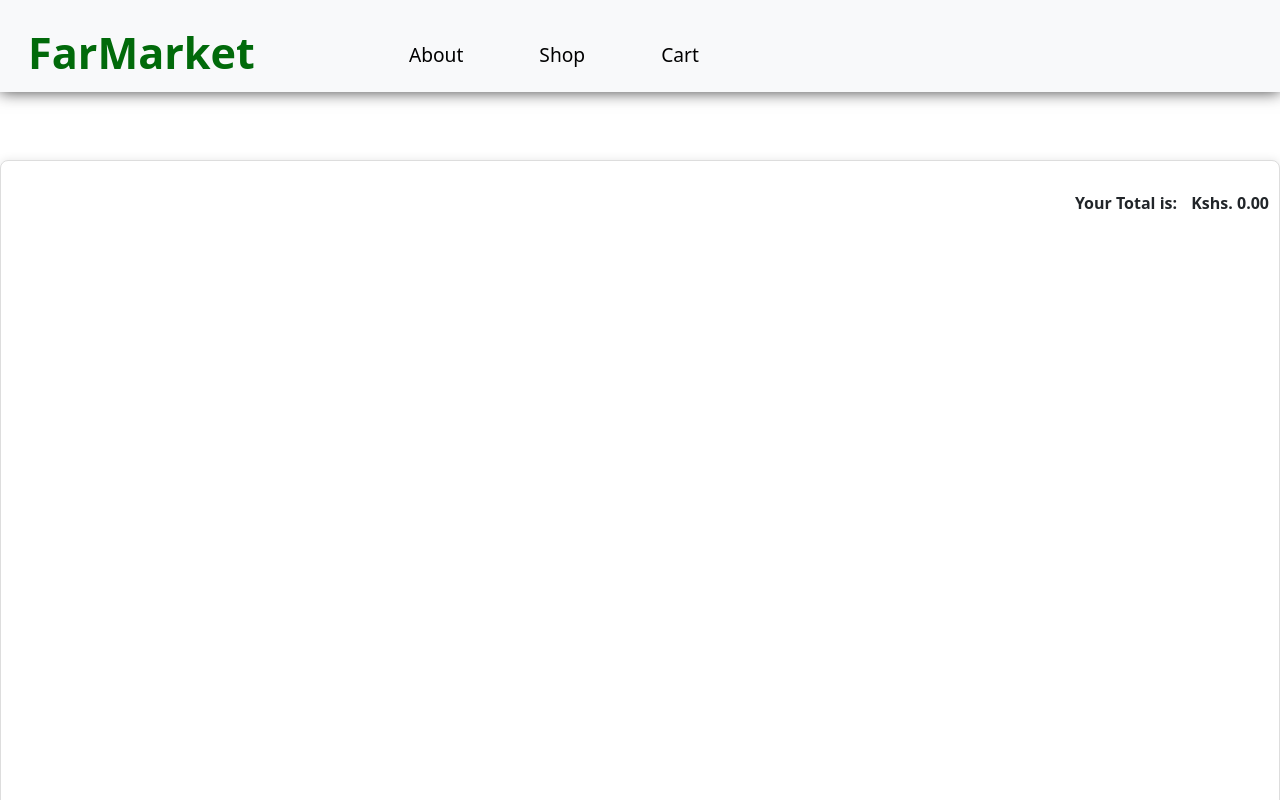
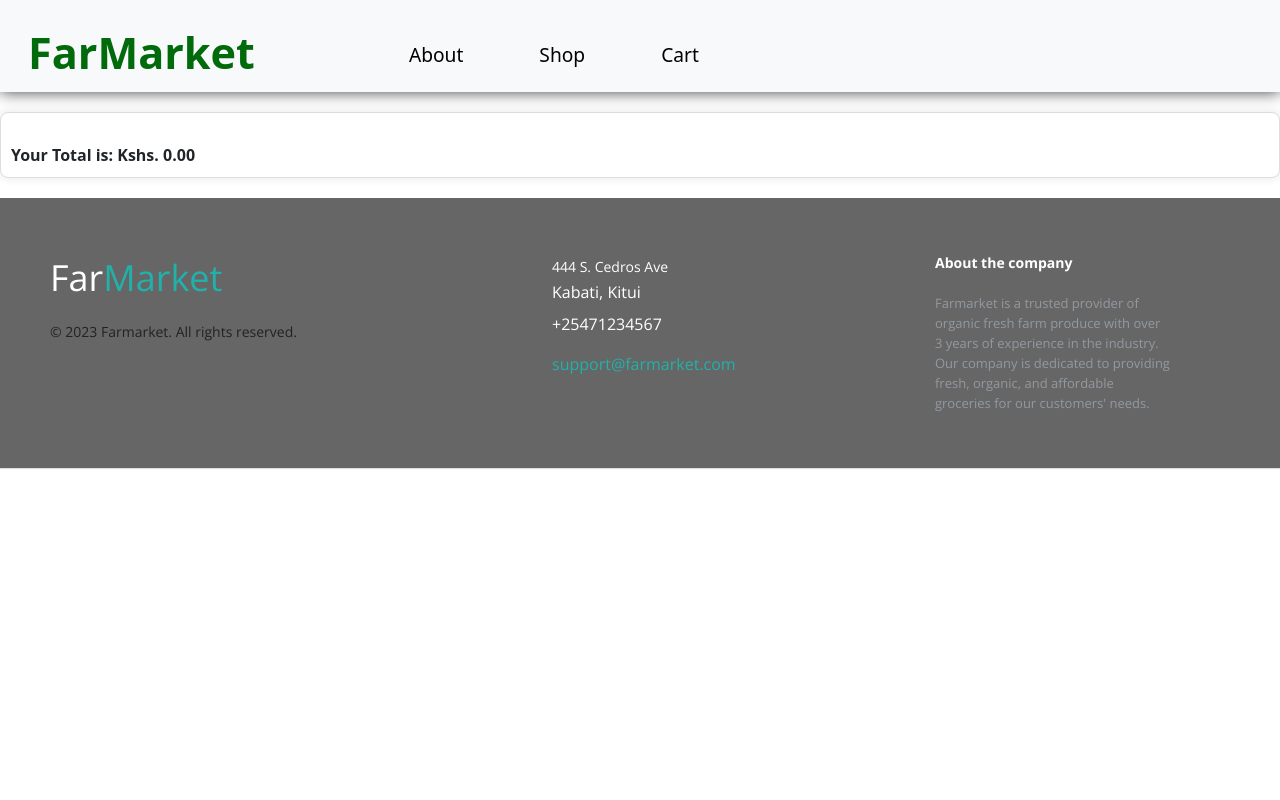
Before and after one commit to muvisi/Ecommerce, an Angular app: page /checkout in a window 1280 px wide. Shown: the top 800 px of the page. Built offline with nearby package versions, Linux system fonts and the light colour scheme; a web font is replaced by a local one.

Commit message:
styled cart better

```diff
--- a/src/app/components/cart/cart.component.css
+++ b/src/app/components/cart/cart.component.css
@@ -2,6 +2,7 @@
 max-width: 100vw;
 margin: 20px auto;
 padding: 10px;
+height: 100%;
 background-color: #fff;
 border: 1px solid #ddd;
 border-radius: 8px;
@@ -68,15 +69,12 @@ border: none;
 border-radius: 4px;
 }
 
-/* Total section styles */
 .total {
 margin-top: 20px;
-text-align: right;
 }
 
 .total-label {
 font-weight: bold;
-margin-right: 10px;
 }
 
 .total-price {
--- a/src/app/components/cart/cart.component.html
+++ b/src/app/components/cart/cart.component.html
@@ -1,4 +1,4 @@
-<article class="cart-container" style="margin-top: 10rem; height: 100vh;">
+<article class="cart-container" style="margin-top: 7rem; height: 100%;">
     <div *ngFor="let item of _cart; trackBy: trackByFn" class="cart-item">
       <div class="cart-image">
         <img [src]="item.productImageUrl" alt="{{ item.productName }} Image" />
@@ -14,7 +14,7 @@
         <button (click)="handleChange(item, 1)" class="quantity-button">+</button>
       </div>
       <div class="item-details">
-        <span class="unit-price">Kshs {{ item.productPrice }}</span>
+        <span class="unit-price"> {{ roundPrice(item.productPrice) }} </span>
         <span class="item-total">Kshs {{ item.productPrice * item.quantity }}</span>
         <button (click)="handleRemove(item.productId)" class="remove-button">Remove</button>
       </div>
```
Also changed, not shown: src/app/components/shop/shop.component.ts (+0 -10 lines).
